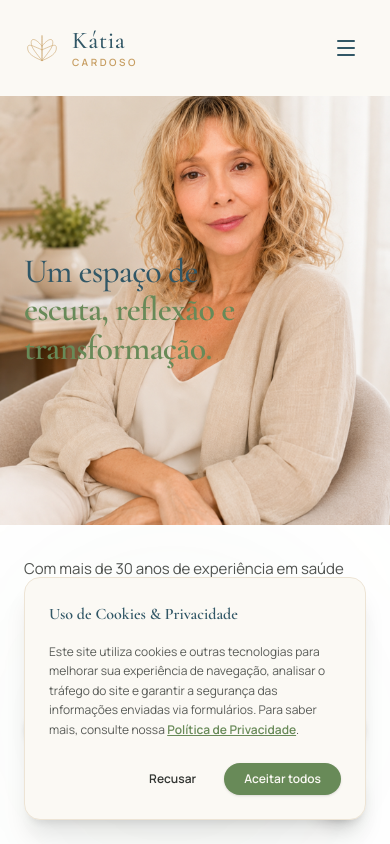
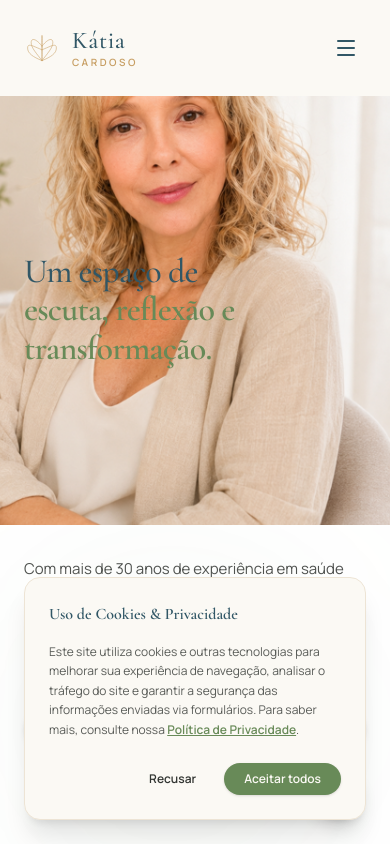
Before and after one commit to ronaldocardoso/katiacardoso, a Next.js app: page / in a window 390 px wide. Shown: the top 844 px of the page. Built offline with nearby package versions, Linux system fonts and the light colour scheme.

Commit message:
adjust: anchor mobile Hero image zoom to the right for mockup compliance

```diff
--- a/src/app/page.tsx
+++ b/src/app/page.tsx
@@ -165,7 +165,8 @@ export default function Home() {
               alt="Kátia Cardoso"
               fill
               priority
-              className="object-cover object-[right_5%_center]"
+              className="object-cover"
+              style={{ objectPosition: '100% center', transform: 'scale(1.35)', transformOrigin: 'right center' }}
               sizes="100vw"
             />
             {/* Title Overlay */}
```
